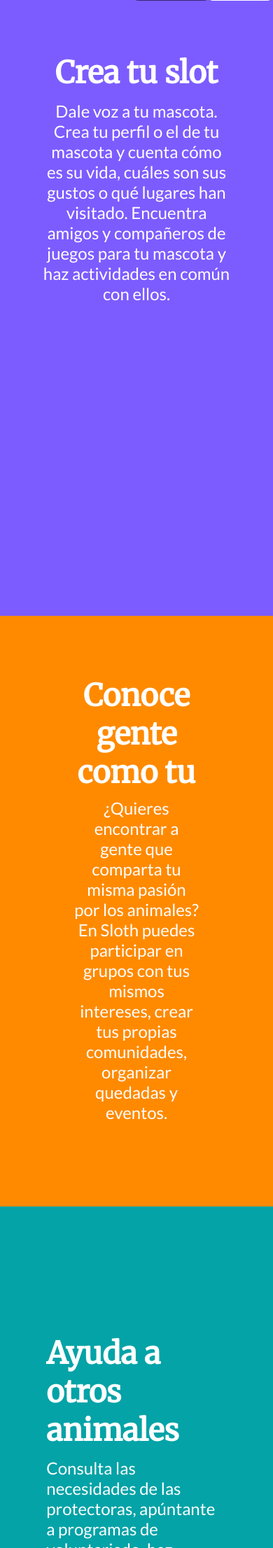
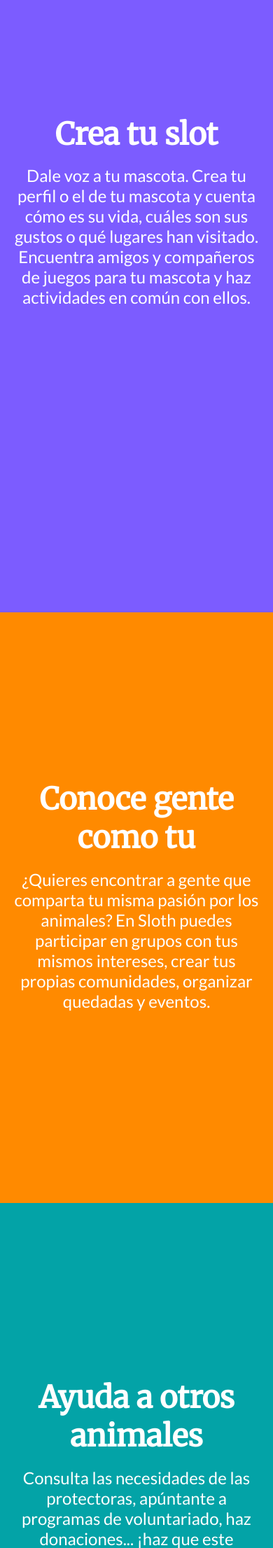
Before and after one commit to lucasan746/Proyecto, a PHP site: page / in a window 390 px wide; the page is wider, and only the part inside the window is pictured. Shown: the part 898-3110 px from the top of that part at 70% size. Run offline with PHP 8.4, Linux system fonts and the light colour scheme; some web fonts are replaced.

Commit message:
responsive index

```diff
--- a/css/style.css
+++ b/css/style.css
@@ -1344,15 +1344,22 @@
 
 @media screen and (max-width: 979px){
   /* Index */
+  .container{
+    text-align: center;
+  }
   .data4{
-    width: 60vw;
+    width: 90vw;
   }
   .data3{
-    width: 66vw;
+    width: 90vw;
     margin: auto;
   }
   .data1{
-    margin-top: 15%;
+    margin-top: 40%;
+    width: 90vw;
+  }
+  .data2{
+    width: 90vw;
   }
   /* home */
   .input{
@@ -1407,11 +1414,11 @@
 }
 .botonlog3{
  width: fit-content;
- height: 45px;
+ height: 40px;
 }
 .botonlog4{
   width: fit-content;
-  height: 45px;
+  height: 40px;
 }
 /* Login */
 .botoninic{
@@ -1498,6 +1505,13 @@
 /* Celular */
 
 @media screen and (max-width: 480px){
+  /* index */
+  .vid{
+    width: 65vw;
+  }
+  .iconoprin{
+    display: none;
+  }
   /* home */
   .barratablet{
     height: 50px;
```
